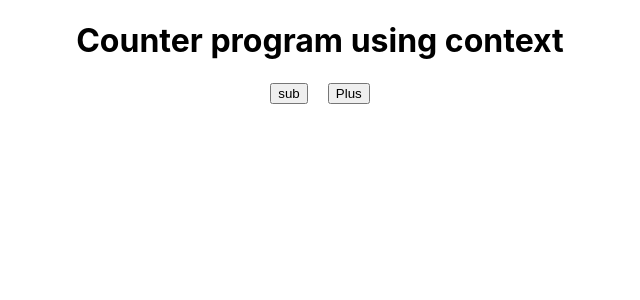
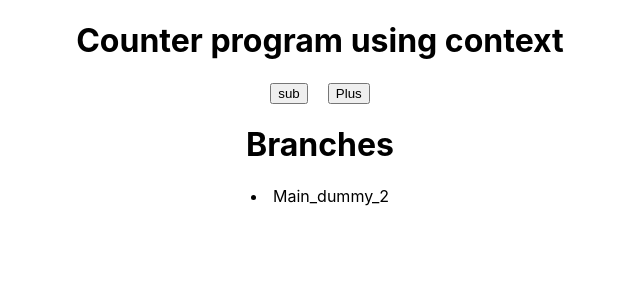
Before and after one commit to suresh1502067/reacthooks, a JavaScript app: page / in a window 1280 px wide. Shown: the top 300 px of the page, without its empty margins (320-960 px from the left). Built offline with nearby package versions, Linux system fonts and the light colour scheme; the HTML template or start-up script is replaced by a standard one.

Commit message:
main_dummy_2

```diff
--- a/src/App.js
+++ b/src/App.js
@@ -14,7 +14,8 @@ function App() {
         <button>
          Plus
         </button>
-
+       <h1>Branches</h1>
+        <li>Main_dummy_2</li>
       </div>
     </div>
   );
```
